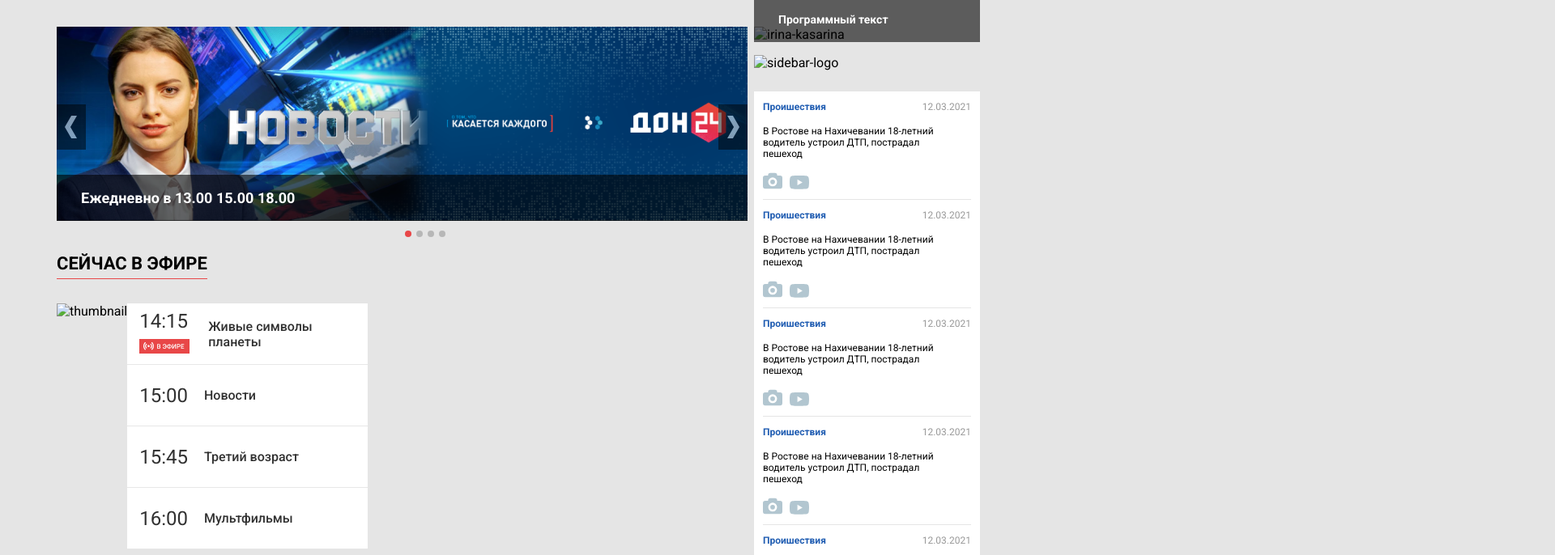
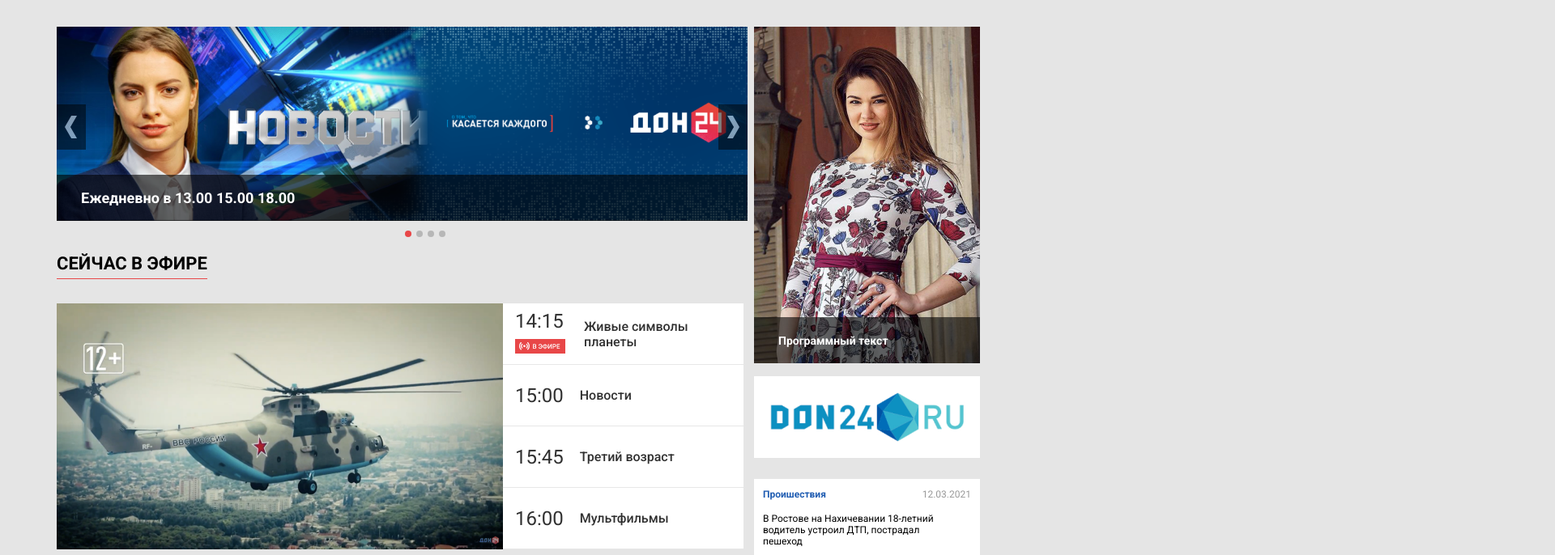
Before and after one commit to EricVartanov/Don24-concept, a plain HTML site: page index.html in a window 1280 px wide. Shown: the part 276-962 px from the top of the page at 81% size, 1920 px wide, since content can reach past the window. Drawn offline with Linux system fonts and the light colour scheme; the site is published under a folder, as on GitHub Pages, so addresses that start at the root find nothing.

Commit message:
Add files via upload

```diff
--- a/index.html
+++ b/index.html
@@ -177,7 +177,7 @@
 
 
       <div class="live-video">
-         <img src="/img/livevideothumbnail.PNG" alt="thumbnail">
+         <img src="img/livevideothumbnail.PNG" alt="thumbnail">
       </div>
       <div class="live-programm">
          <div class="live-programm-titles">
@@ -413,13 +413,13 @@
 
    <aside class="sidebar">
       <div class="sidebar-banner">
-         <img src="/img/irinakasarina.JPG" alt="irina-kasarina">
+         <img src="img/irinakasarina.JPG" alt="irina-kasarina">
          <div class="sidebar-banner-title">
             <span>Программный текст</span>
          </div>
       </div>
 
-      <img class="sidebar-logo" src="/img/sidebarlogo.JPG" alt="sidebar-logo">
+      <img class="sidebar-logo" src="img/sidebarlogo.JPG" alt="sidebar-logo">
 
       <div class="sidebar-news-container">
 
@@ -542,7 +542,7 @@
 </main>
 
 <div class="social-network-container">
-       <img class="social-network-container-bg" src="/img/socialnetworkbackground.PNG" alt="">
+       <img class="social-network-container-bg" src="img/socialnetworkbackground.PNG" alt="">
 
        <svg class="sn-bg-element1" width="175px" height="175px">
          <use xlink:href="img/icons.svg#SN-bg-element"></use>
```
